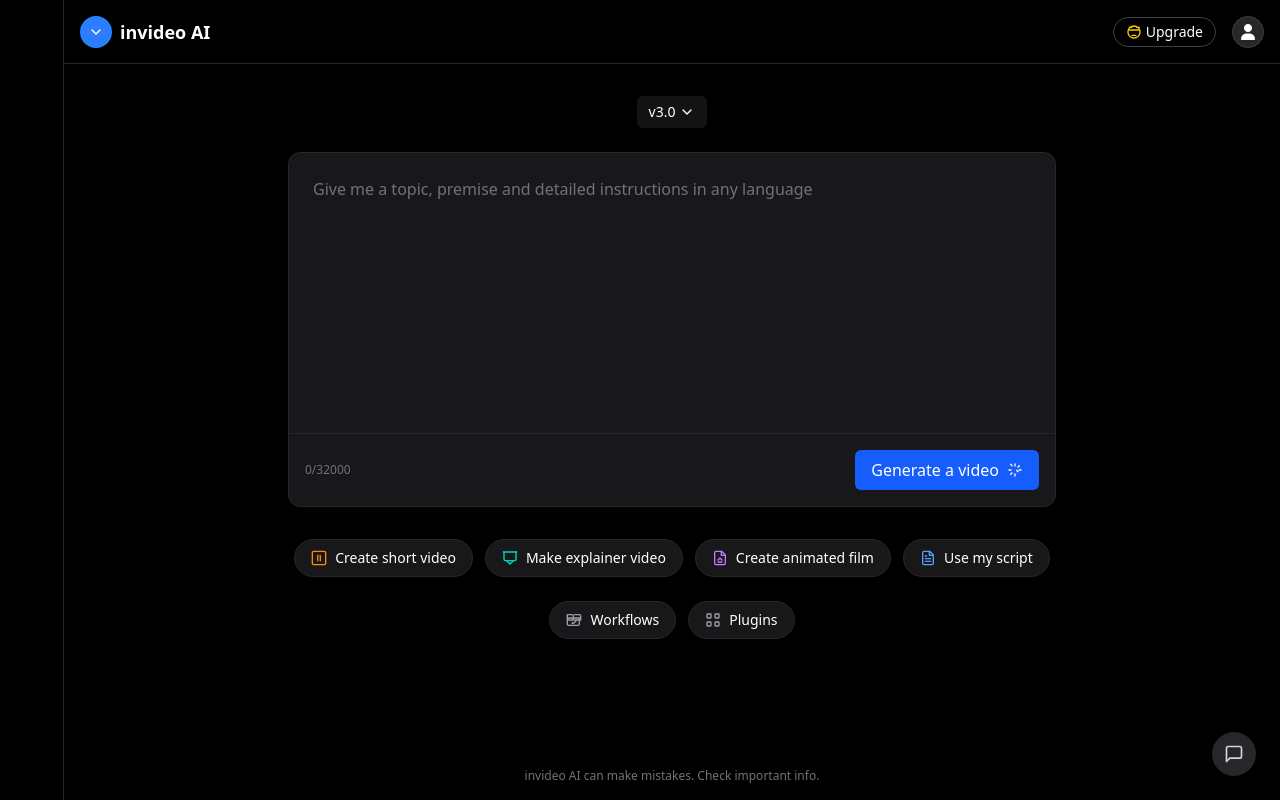
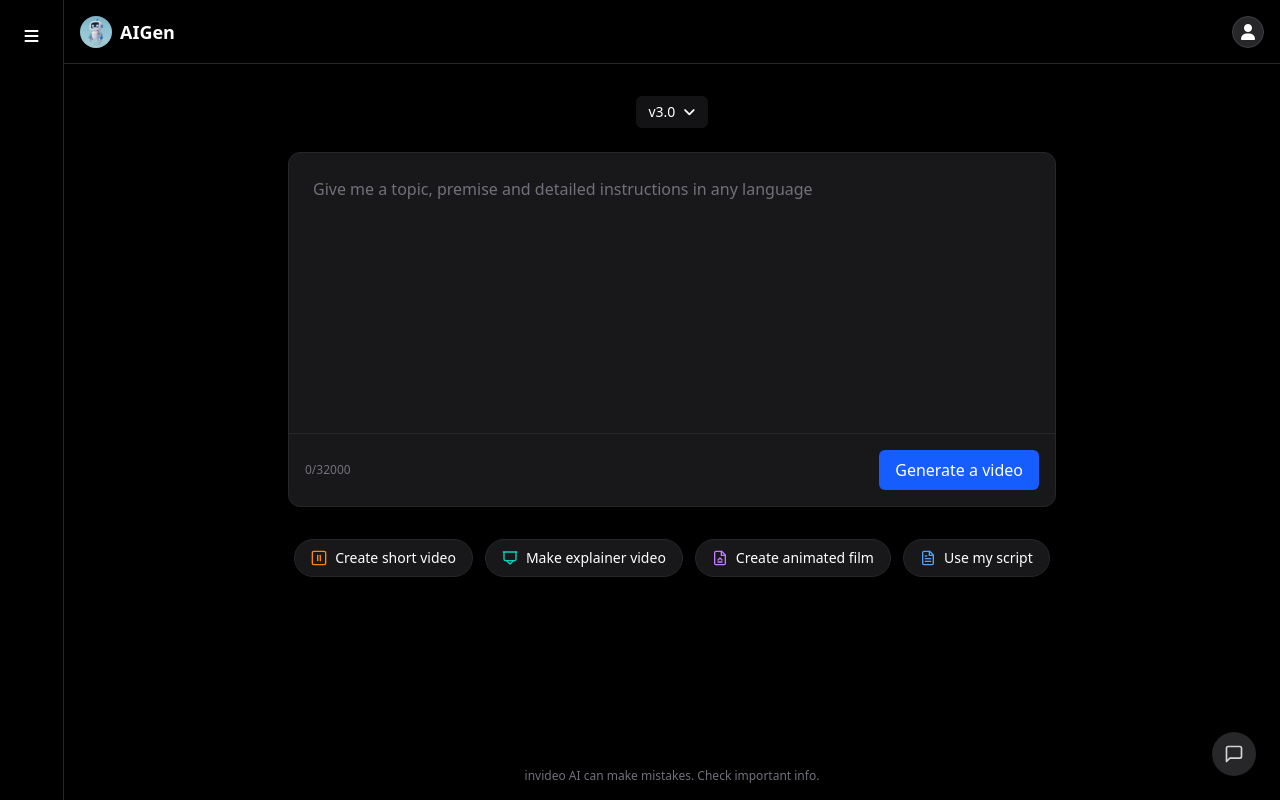
Before and after one commit to lebao2612/PhanMem, a React (Vite) app in the folder frontend/: page / in a window 1280 px wide. Built offline with nearby package versions, Linux system fonts and the light colour scheme.

Commit message:
before merge

```diff
--- /dev/null
+++ b/frontend/src/assets/images/index.jsx
@@ -0,0 +1,7 @@
+import logoAI from './logoAI.jpg';
+
+const images = {
+  logoAI,
+};
+
+export default images;
--- a/frontend/src/pages/HomePage.jsx
+++ b/frontend/src/pages/HomePage.jsx
@@ -1,10 +1,14 @@
+import images from "../assets/images";
+
 const Home = () =>{
 
     return (
     <div className="flex h-screen bg-black text-white">
       {/* Left Sidebar */}
-      <div className="w-16 border-r border-zinc-800 flex flex-col items-center py-4">
-
+      <div className="w-16 border-r border-zinc-800 flex">
+        <div className="mx-auto mt-5 ">
+          <i className="fa-solid fa-bars hover:bg-neutral-600 cursor-pointer p-2 rounded"></i>
+        </div>
       </div>
 
       {/* Main Content */}
@@ -12,68 +16,23 @@
         {/* Top Navigation */}
         <div className="h-16 border-b border-zinc-800 flex items-center justify-between px-4">
           <div className="flex items-center gap-2">
-            <div className="h-8 w-8 rounded-full bg-blue-500 flex items-center justify-center">
-              <svg
-                xmlns="http://www.w3.org/2000/svg"
-                width="16"
-                height="16"
-                viewBox="0 0 24 24"
-                fill="none"
-                stroke="currentColor"
-                strokeWidth="2"
-                strokeLinecap="round"
-                strokeLinejoin="round"
-                className="text-white"
-              >
-                <path d="M6 9l6 6 6-6" />
-              </svg>
-            </div>
-            <span className="font-semibold text-lg">invideo AI</span>
+            <img src={images.logoAI} alt="logo" className="h-8 w-8 rounded-full bg-blue-500 flex items-center justify-center"/>
+            <span className="font-semibold text-lg">AIGen</span>
           </div>
-          <div className="flex items-center gap-4">
-            <button className="flex items-center gap-1 bg-transparent text-sm border border-zinc-700 rounded-full px-3 py-1">
-              <svg
-                xmlns="http://www.w3.org/2000/svg"
-                width="16"
-                height="16"
-                viewBox="0 0 24 24"
-                fill="none"
-                stroke="currentColor"
-                strokeWidth="2"
-                strokeLinecap="round"
-                strokeLinejoin="round"
-                className="text-yellow-400"
-              >
-                <path d="M5 9h14M9 17h6" />
-                <path d="M5 5h4M16 5h4M3 12a9 9 0 0 0 5 8 9 9 0 0 0 8 0 9 9 0 0 0 5-8 9 9 0 0 0-5-8 9 9 0 0 0-8 0 9 9 0 0 0-5 8Z" />
-              </svg>
-              <span>Upgrade</span>
-            </button>
-            <div className="h-8 w-8 rounded-full overflow-hidden border border-zinc-700 bg-zinc-800 flex">
-              <i class="fa-solid fa-user mx-auto my-auto"></i>
-            </div>
+
+          <div className="h-8 w-8 rounded-full overflow-hidden border border-zinc-700 bg-zinc-800 hover:bg-zinc-500 cursor-pointer flex">
+            <i class="fa-solid fa-user mx-auto my-auto"></i>
           </div>
+
         </div>
 
         {/* Main Content Area */}
         <div className="flex-1 flex flex-col items-center justify-start pt-8 px-4 overflow-y-auto">
           {/* Version Selector */}
           <div className="mb-6">
-            <button className="flex items-center gap-1 bg-zinc-800/50 hover:bg-zinc-800 text-sm rounded-md px-3 py-1.5 transition-colors">
+            <button className="flex items-center gap-2 bg-zinc-800/50 hover:bg-zinc-800 text-sm rounded-md px-3 py-1.5 transition-colors">
               <span>v3.0</span>
-              <svg
-                xmlns="http://www.w3.org/2000/svg"
-                width="16"
-                height="16"
-                viewBox="0 0 24 24"
-                fill="none"
-                stroke="currentColor"
-                strokeWidth="2"
-                strokeLinecap="round"
-                strokeLinejoin="round"
-              >
-                <path d="m6 9 6 6 6-6" />
-              </svg>
+              <i class="fa-solid fa-angle-down"></i>
             </button>
           </div>
 
@@ -87,21 +46,8 @@
             </div>
             <div className="flex items-center justify-between p-4 border-t border-zinc-800">
               <div className="text-xs text-zinc-500">0/32000</div>
-              <button className="bg-blue-600 hover:bg-blue-700 text-white rounded-md px-4 py-2 flex items-center gap-2 transition-colors">
+              <button className="bg-blue-600 hover:bg-blue-700 cursor-pointer text-white rounded-md px-4 py-2 flex items-center gap-2 transition-colors">
                 <span>Generate a video</span>
-                <svg
-                  xmlns="http://www.w3.org/2000/svg"
-                  width="16"
-                  height="16"
-                  viewBox="0 0 24 24"
-                  fill="none"
-                  stroke="currentColor"
-                  strokeWidth="2"
-                  strokeLinecap="round"
-                  strokeLinejoin="round"
-                >
-                  <path d="M12 3v3m0 12v3m-9-9h3m12 0h3m-2.5-6.5-2 2m-9 9-2 2m2-13-2-2m11 11-2-2" />
-                </svg>
               </button>
             </div>
           </div>
@@ -188,51 +134,6 @@
               <span>Use my script</span>
             </button>
           </div>
-
-          {/* Additional Options */}
-          <div className="flex justify-center gap-3 mt-6">
-            <button className="flex items-center gap-2 bg-zinc-900 hover:bg-zinc-800 border border-zinc-800 rounded-full px-4 py-2 text-sm transition-colors">
-              <svg
-                xmlns="http://www.w3.org/2000/svg"
-                width="16"
-                height="16"
-                viewBox="0 0 24 24"
-                fill="none"
-                stroke="currentColor"
-                strokeWidth="2"
-                strokeLinecap="round"
-                strokeLinejoin="round"
-                className="text-zinc-400"
-              >
-                <path d="M2 9h18v9a2 2 0 0 1-2 2H4a2 2 0 0 1-2-2Z" />
-                <path d="m9 16 1.5 1.5L15 13" />
-                <path d="M13 4h7a2 2 0 0 1 2 2v6h-9" />
-                <path d="M2 4h7a2 2 0 0 1 2 2v6H4a2 2 0 0 1-2-2Z" />
-              </svg>
-              <span>Workflows</span>
-            </button>
-            <button className="flex items-center gap-2 bg-zinc-900 hover:bg-zinc-800 border border-zinc-800 rounded-full px-4 py-2 text-sm transition-colors">
-              <svg
-                xmlns="http://www.w3.org/2000/svg"
-                width="16"
-                height="16"
-                viewBox="0 0 24 24"
-                fill="none"
-                stroke="currentColor"
-                strokeWidth="2"
-                strokeLinecap="round"
-                strokeLinejoin="round"
-                className="text-zinc-400"
-              >
-                <rect width="6" height="6" x="3" y="3" rx="1" />
-                <rect width="6" height="6" x="15" y="3" rx="1" />
-                <rect width="6" height="6" x="3" y="15" rx="1" />
-                <rect width="6" height="6" x="15" y="15" rx="1" />
-              </svg>
-              <span>Plugins</span>
-            </button>
-          </div>
-
           {/* Footer */}
           <div className="mt-auto py-4 text-xs text-zinc-500">invideo AI can make mistakes. Check important info.</div>
         </div>
@@ -242,7 +143,6 @@
       <div className="fixed bottom-6 right-6">
         <button className="bg-zinc-800 hover:bg-zinc-700 rounded-full p-3 transition-colors">
           <svg
-            xmlns="http://www.w3.org/2000/svg"
             width="20"
             height="20"
             viewBox="0 0 24 24"
```
Also changed, not shown: frontend/src/assets/images/logoAI.jpg (added), frontend/src/assets/images/test.txt (deleted).
